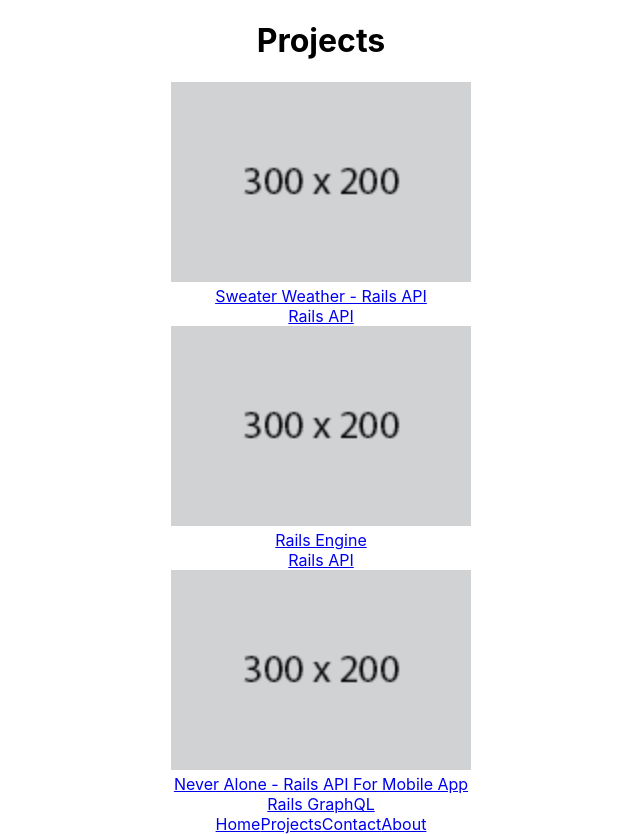
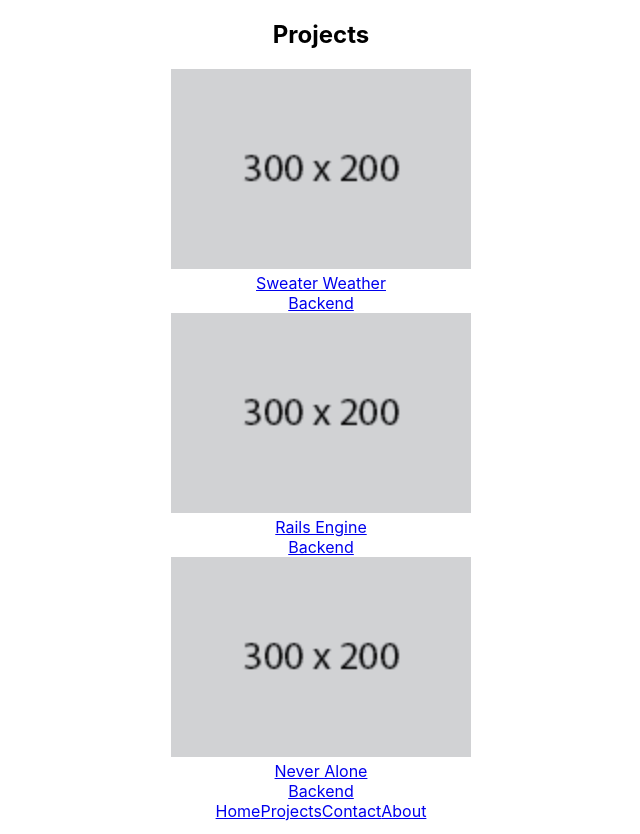
Before and after one commit to nicorithner/nico-site, a React (Create React App) app: page /projects in a window 1280 px wide. Shown: the whole page, without its empty margins (319-959 px from the left). Built offline with nearby package versions, Linux system fonts and the light colour scheme.

Commit message:
Upgrade sourcing of projects to make it dynamic

```diff
--- /dev/null
+++ b/src/components/projectDetail/ProjectDetail.js
@@ -0,0 +1,12 @@
+import React from 'react';
+
+function ProjectDetail(props) {
+  return (
+    <div className="project-container">
+      <h1>Hello World</h1>
+
+    </div>
+  );
+}
+
+export default ProjectDetail;
--- a/src/components/projects/Projects.js
+++ b/src/components/projects/Projects.js
@@ -1,33 +1,31 @@
 import React from "react"
 import Thumbnail from '../thumbnail/Thumbnail.js';
+import { projects } from '../../projectList.js';
 import '../../App.css';
 
 function Projects(props) {
-  return (
-    <div>
-      <h1>Projects</h1>
-      <Thumbnail
-        link="/s-weather"
-        image="images/placeholders/300x200.png"
-        title="Sweater Weather - Rails API"
-        category="Rails API"
-      />
 
-      <Thumbnail
-        link="/r-engine"
-        image="images/placeholders/300x200.png"
-        title="Rails Engine"
-        category="Rails API"
-      />
+  let displayProjects = () => {
+    return projects.map((project, i) => {
+      return (
+        <Thumbnail
+          key={i}
+          title={project.title}
+          link={project.link}
+          category={project.category}
+          image={project.image}
+        />
+      );
+    });
+  };
 
-      <Thumbnail
-        link="/never-alone"
-        image="images/placeholders/300x200.png"
-        title="Never Alone - Rails API For Mobile App"
-        category="Rails GraphQL"
-      />
-    </div>
-  )
+const projectCards = displayProjects();
+return (
+      <section className="projects">
+        <h1>Projects</h1>
+      <section className="course-container">{projectCards}</section>
+      </section>
+      );
 }
 
 export default Projects;
--- a/src/components/thumbnail/Thumbnail.js
+++ b/src/components/thumbnail/Thumbnail.js
@@ -1,18 +1,21 @@
-import React from 'react';
-import {Link} from 'react-router-dom';
+import { BrowserRouter, Route, Link } from 'react-router-dom';
+import ProjectDetail from '../projectDetail/ProjectDetail.js';
 import '../../App.css';
 
  function Thumbnail(props) {
    return (
+    <BrowserRouter>
      <div className="project">
+      <Route exact path= { props.link } component={ ProjectDetail } />
        <Link to={props.link}>
          <div className="project-image">
-          <img src={props.image} alt="Project Image" width="300" height="auto"/>
+          <img src={props.image} alt="Descriptive media" width="300" height="auto"/>
          </div>
          <div className="project-title">{props.title}</div>
          <div className="project-category">{props.category}</div>
              </Link>
      </div>
+    </BrowserRouter>
   )
 }
 
--- /dev/null
+++ b/src/projectList.js
@@ -0,0 +1,38 @@
+export const projects = [
+  {
+    title: 'Sweater Weather',
+    image: 'images/placeholders/300x200.png',
+    category: 'Backend',
+    link:'/s-weather',
+    text1: '....',
+    text2: '....',
+    text3: '....',
+    banner: 'images/sw-banner.png',
+    pic1: 'images/sw-pic1.png',
+    pic2: 'images/sw-pic2.png',
+  },
+  {
+    title: 'Rails Engine',
+    image: 'images/placeholders/300x200.png',
+    category: 'Backend',
+    link: '/r-engine',
+    text1: '....',
+    text2: '....',
+    text3: '....',
+    banner: 'images/re-banner.png',
+    pic1: 'images/re-pic1.png',
+    pic2: 'images/re-pic2.png',
+  },
+  {
+    title: 'Never Alone',
+    image: 'images/placeholders/300x200.png',
+    category: 'Backend',
+    link: '/n-alone',
+    text1: '....',
+    text2: '....',
+    text3: '....',
+    banner: 'images/ne-banner.png',
+    pic1: 'images/ne-pic1.png',
+    pic2: 'images/ne-pic2.png',
+  },
+]
```
Lines whose indentation alone changed are shown as unchanged.
